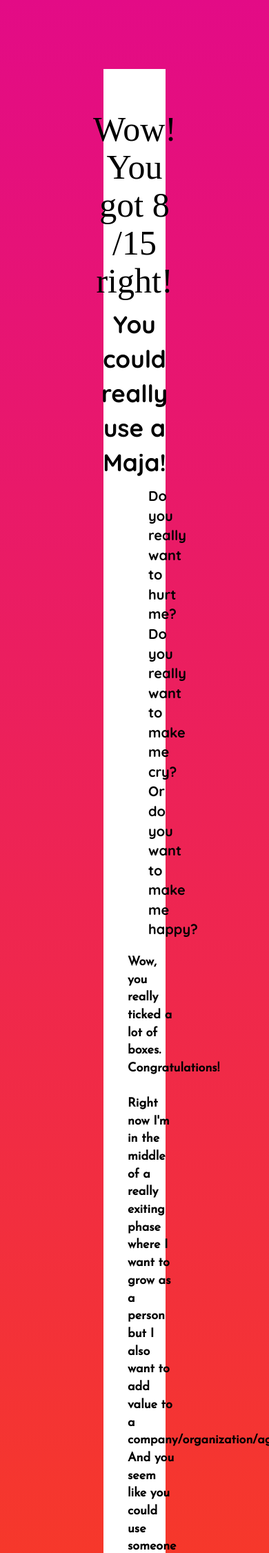
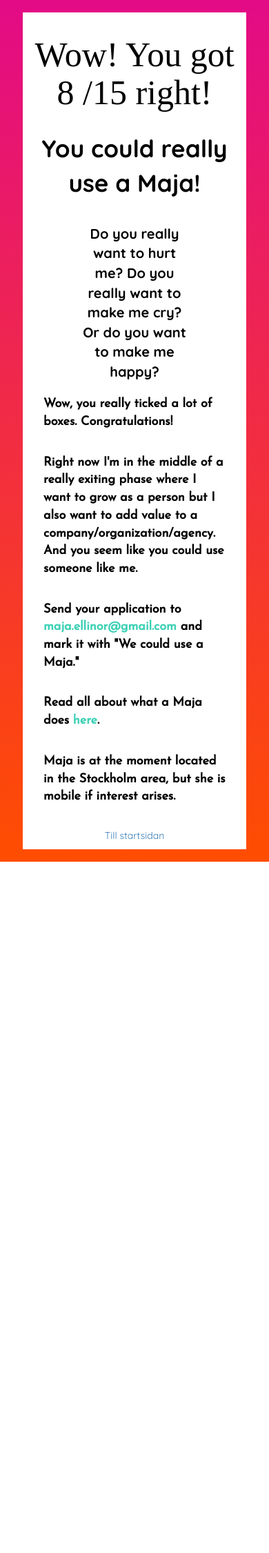
Before and after one commit to majaellinorlind/quizproject, a Django app: page /quiz/1/results/ in a window 390 px wide; the page is wider, and only the part inside the window is pictured. Shown: the top 2251 px of that part at 69% size. After the commit the page ends 1249 px from the top of that part, so only its background shows below. Run offline with Django 3.2, Linux system fonts and the light colour scheme; some libraries are stand-ins or nearby versions.

Commit message:
responsive text on results

```diff
--- a/static/style.css
+++ b/static/style.css
@@ -16,6 +16,8 @@ body {
 	text-align: center;
 	width: 100%;
 	height: 100%;
+	background: #E30B86;
+	background: linear-gradient(#E30B86, #FF4D00);
 }
 
 h1 {
@@ -55,8 +57,6 @@ p {
 	height: 100%;
 	margin: 0;
 	padding: 0;
-	background: #E30B86;
-	background: linear-gradient(#E30B86, #FF4D00);
 }
 
 .row.start {
@@ -68,13 +68,7 @@ p {
 }
 
 .container.quiz {
-	width: 100%;
-	height: 100%;
-	margin: 0;
-	padding: 0;
-	position: fixed;
-	background: #E30B86;
-	background: linear-gradient(#E30B86, #FF4D00);
+
 }
 
 .col-md-12.quiz {
@@ -86,13 +80,14 @@ p {
 }
 
 .container.result {
-	width: 100%;
-	height: 100%;
-	margin: 0;
-	padding: 0;
-	position: relative;
-	background: #E30B86;
-	background: linear-gradient(#E30B86, #FF4D00);
+
+}
+
+.result.box {
+	background-color: white;
+	align-content: center;
+	box-sizing: content-box;
+	margin: 5% 5% 5% 5%;
 }
 
 .h.start {
@@ -136,7 +131,7 @@ p {
 }
 
 .h.result {
-	padding: 40px 0px 0px 0px;
+	padding: 4% 6% 5% 6%;
 }
 
 .p.start {
@@ -167,6 +162,7 @@ p {
 	font-weight: bold;
 	color: black;
 	font-size: 35px;
+	margin: 0em 1em 1em 1em;
 }
 
 .b.result {
@@ -175,9 +171,7 @@ p {
 	font-weight: bold;
 	text-align: center;
 	font-size: 20px;
-	margin-left: 80px;
-	margin-right: 80px;
-	margin-bottom: 1em;
+	margin: 0em 5em 1em 5em;
 }
 
 .b.result.body {
@@ -185,14 +179,8 @@ p {
 	font-size: 18px;
 	text-align: left;
 	color: black;
-	margin: 0px 0px 10px 50px;
+	margin: 0em 2.5em 1em 2.5em;
 	padding: 0px 0px 15px 0px;
-}
-
-.result.box {
-	background-color: white;
-	align-content: center;
-	margin: 100px 150px 100px 150px;
 }
 
 .btn.btn-primary.btn-lg.start {
```
